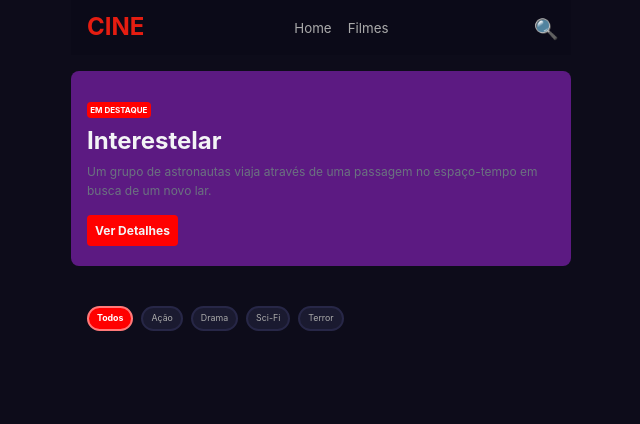
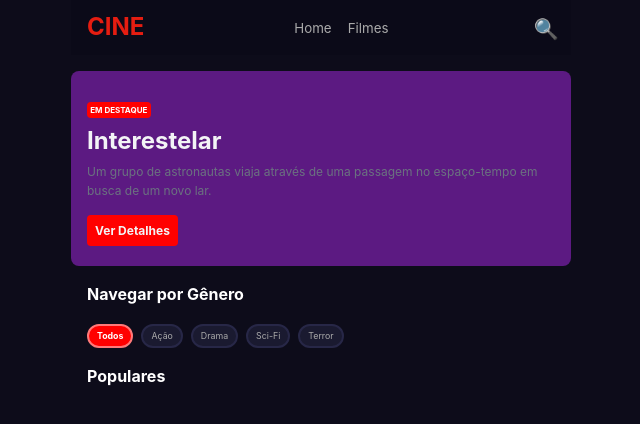
Before and after one commit to wellingtonbarbosadev/cineapp, a React (Vite) app: page / in a window 1280 px wide. Shown: the top 424 px of the page, without its empty margins (319-959 px from the left). Built offline with nearby package versions, Linux system fonts and the light colour scheme.

Commit message:
feat: add TextDivisors component and integrate into Home page; update Genres styles

```diff
--- a/src/components/Genres/index.tsx
+++ b/src/components/Genres/index.tsx
@@ -2,7 +2,7 @@
 
 export function Genres() {
   return (
-    <div className={styles.hero}>
+    <div className={styles.genres}>
       <ul>
         <button>
           <li className={styles.allGenre}>Todos</li>
--- a/src/components/Genres/styles.module.css
+++ b/src/components/Genres/styles.module.css
@@ -1,6 +1,6 @@
-.hero {
-  margin-top: 1rem;
-  padding: 1.5rem 1rem;
+.genres {
+  padding: 0 1rem;
+  margin-block: 1rem;
 
   color: #aaa;
 
--- a/src/components/Hero/styles.module.css
+++ b/src/components/Hero/styles.module.css
@@ -1,5 +1,5 @@
 .hero {
-  margin-top: 1rem;
+  margin-block: 1rem;
   padding: 1.5rem 1rem;
   background-color: rgb(92, 26, 130);
   border-radius: 8px;
--- /dev/null
+++ b/src/components/TextDivisors/index.tsx
@@ -0,0 +1,13 @@
+import styles from "./styles.module.css";
+
+interface TextProps {
+  text: string;
+}
+
+export function TextDivisors({ text }: TextProps) {
+  return (
+    <div className={styles.textDivisors}>
+      <p>{text}</p>
+    </div>
+  );
+}
--- /dev/null
+++ b/src/components/TextDivisors/styles.module.css
@@ -0,0 +1,9 @@
+.textDivisors {
+  padding-inline: 1rem;
+
+  p {
+    font-size: 1rem;
+    font-weight: bolder;
+    color: white;
+  }
+}
--- a/src/pages/Home/index.tsx
+++ b/src/pages/Home/index.tsx
@@ -1,11 +1,16 @@
 import { Genres } from "../../components/Genres";
 import { Hero } from "../../components/Hero";
+import { TextDivisors } from "../../components/TextDivisors";
 
 export function Home() {
   return (
     <div>
       <Hero />
+
+      <TextDivisors text="Navegar por Gênero" />
       <Genres />
+
+      <TextDivisors text="Populares" />
     </div>
   );
 }
```
Also changed, not shown: data/movies.ts (added, +13 -0 lines).
